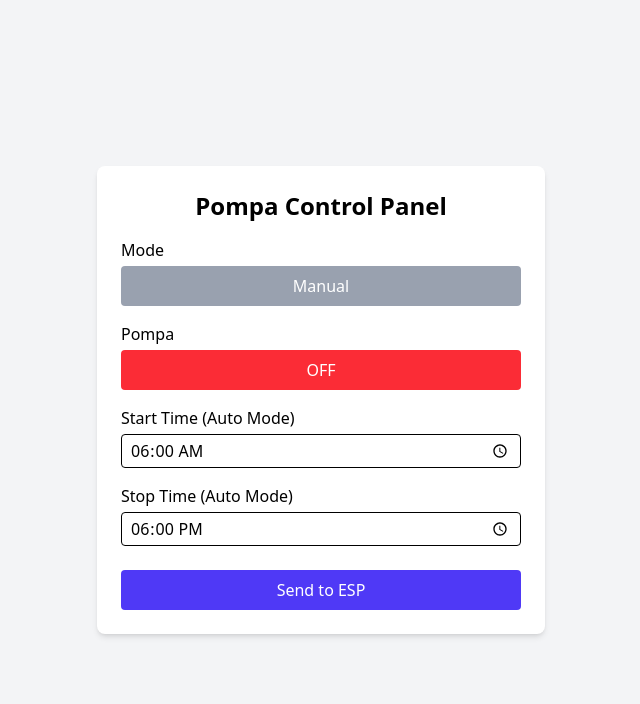
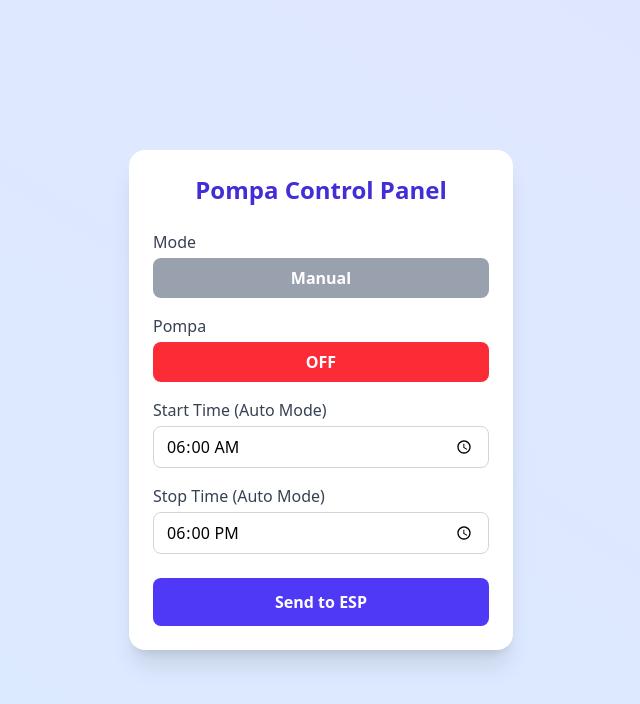
Before and after one commit to ridwanbahtiar15/frontend-pump-control, a React (Vite) app: page / in a window 1280 px wide. Shown: the top 704 px of the page, without its empty margins (319-959 px from the left). Built offline with nearby package versions, Linux system fonts and the light colour scheme; no server answers.

Commit message:
Update App.jsx

```diff
--- a/src/App.jsx
+++ b/src/App.jsx
@@ -7,6 +7,7 @@ export default function App() {
   const [startTime, setStartTime] = useState("06:00");
   const [stopTime, setStopTime] = useState("18:00");
   const [status, setStatus] = useState("");
+  const [loading, setLoading] = useState(false);
   const [isEditing, setIsEditing] = useState(false);
   const statusTimeout = useRef(null);
 
@@ -22,7 +23,7 @@ export default function App() {
   };
 
   const fetchStatus = async () => {
-    if (isEditing) return; // ⛔ Skip fetching during editing
+    if (isEditing) return;
     try {
       const res = await axios.get(
         `${import.meta.env.VITE_BACKEND_HOST}/api/status`
@@ -41,7 +42,7 @@ export default function App() {
     fetchStatus();
     const interval = setInterval(fetchStatus, 5000);
     return () => clearInterval(interval);
-  }, [isEditing]); // refetch when editing state changes
+  }, [isEditing]);
 
   const sendUpdate = async () => {
     const payload = {
@@ -51,40 +52,40 @@ export default function App() {
       stopSec: convertToSeconds(stopTime),
     };
 
+    setLoading(true);
     try {
       await axios.post(
         `${import.meta.env.VITE_BACKEND_HOST}/api/control`,
         payload
       );
       setStatus("✅ Data sent successfully");
-
-      // Reset editing state after sending
       setIsEditing(false);
-
-      // Clear status after 3 seconds
-      clearTimeout(statusTimeout.current);
-      statusTimeout.current = setTimeout(() => setStatus(""), 3000);
     } catch (err) {
       console.error("Send update failed:", err);
       setStatus("❌ Failed to send data");
+    } finally {
+      setLoading(false);
       clearTimeout(statusTimeout.current);
       statusTimeout.current = setTimeout(() => setStatus(""), 3000);
     }
   };
 
   return (
-    <div className="min-h-screen bg-gray-100 flex flex-col items-center justify-center px-4">
-      <div className="bg-white p-6 rounded-lg shadow-md w-full max-w-md">
-        <h1 className="text-2xl font-bold mb-4 text-center">
+    <div className="min-h-screen bg-gradient-to-tr from-blue-100 to-indigo-100 flex flex-col items-center justify-center px-4 py-8">
+      <div className="bg-white p-6 rounded-2xl shadow-xl w-full max-w-sm transition-all duration-300">
+        <h1 className="text-2xl font-bold mb-6 text-center text-indigo-700">
           Pompa Control Panel
         </h1>
 
-        <div className="mb-4">
-          <label className="block mb-1">Mode</label>
+        <div className="flex flex-col gap-4">
+          <div>
+            <label className="block mb-1 font-medium text-gray-700">Mode</label>
             <button
-            className={`w-full py-2 rounded ${
-              mode ? "bg-blue-500" : "bg-gray-400"
-            } text-white`}
+              className={`w-full py-2 rounded-lg transition-all duration-300 ${
+                mode
+                  ? "bg-blue-500 hover:bg-blue-600"
+                  : "bg-gray-400 hover:bg-gray-500"
+              } text-white font-semibold`}
               onClick={() => {
                 setMode(mode === 1 ? 0 : 1);
                 setIsEditing(true);
@@ -94,12 +95,16 @@ export default function App() {
             </button>
           </div>
 
-        <div className="mb-4">
-          <label className="block mb-1">Pompa</label>
+          <div>
+            <label className="block mb-1 font-medium text-gray-700">
+              Pompa
+            </label>
             <button
-            className={`w-full py-2 rounded ${
-              value ? "bg-green-500" : "bg-red-500"
-            } text-white`}
+              className={`w-full py-2 rounded-lg transition-all duration-300 ${
+                value
+                  ? "bg-green-500 hover:bg-green-600"
+                  : "bg-red-500 hover:bg-red-600"
+              } text-white font-semibold disabled:opacity-50 disabled:cursor-not-allowed`}
               onClick={() => {
                 setValue(value === 1 ? 0 : 1);
                 setIsEditing(true);
@@ -110,8 +115,10 @@ export default function App() {
             </button>
           </div>
 
-        <div className="mb-4">
-          <label className="block mb-1">Start Time (Auto Mode)</label>
+          <div>
+            <label className="block mb-1 font-medium text-gray-700">
+              Start Time (Auto Mode)
+            </label>
             <input
               type="time"
               value={startTime}
@@ -119,12 +126,14 @@ export default function App() {
                 setStartTime(e.target.value);
                 setIsEditing(true);
               }}
-            className="w-full border px-2 py-1 rounded"
+              className="w-full border border-gray-300 px-3 py-2 rounded-lg focus:outline-none focus:ring focus:ring-blue-200"
             />
           </div>
 
-        <div className="mb-4">
-          <label className="block mb-1">Stop Time (Auto Mode)</label>
+          <div>
+            <label className="block mb-1 font-medium text-gray-700">
+              Stop Time (Auto Mode)
+            </label>
             <input
               type="time"
               value={stopTime}
@@ -132,20 +141,34 @@ export default function App() {
                 setStopTime(e.target.value);
                 setIsEditing(true);
               }}
-            className="w-full border px-2 py-1 rounded"
+              className="w-full border border-gray-300 px-3 py-2 rounded-lg focus:outline-none focus:ring focus:ring-blue-200"
             />
           </div>
 
           <button
             onClick={sendUpdate}
-          className="w-full py-2 mt-2 bg-indigo-600 text-white rounded hover:bg-indigo-700"
+            disabled={loading}
+            className={`w-full py-3 mt-2 rounded-lg font-semibold text-white transition-all duration-300 ${
+              loading
+                ? "bg-indigo-300 cursor-wait"
+                : "bg-indigo-600 hover:bg-indigo-700"
+            }`}
           >
-          Send to ESP
+            {loading ? "Sending..." : "Send to ESP"}
           </button>
 
           {status && (
-          <p className="mt-4 text-center text-sm text-gray-600">{status}</p>
+            <div
+              className={`mt-4 text-center text-sm px-4 py-2 rounded-lg ${
+                status.includes("✅")
+                  ? "bg-green-100 text-green-800"
+                  : "bg-red-100 text-red-800"
+              }`}
+            >
+              {status}
+            </div>
           )}
+        </div>
       </div>
     </div>
   );
```
Lines whose indentation alone changed are shown as unchanged.
